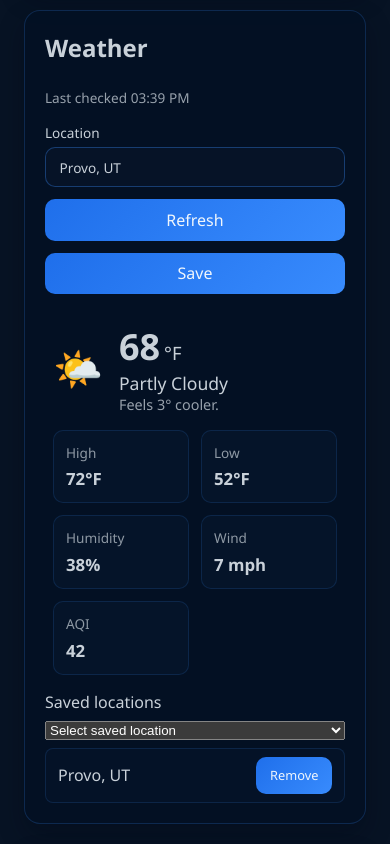
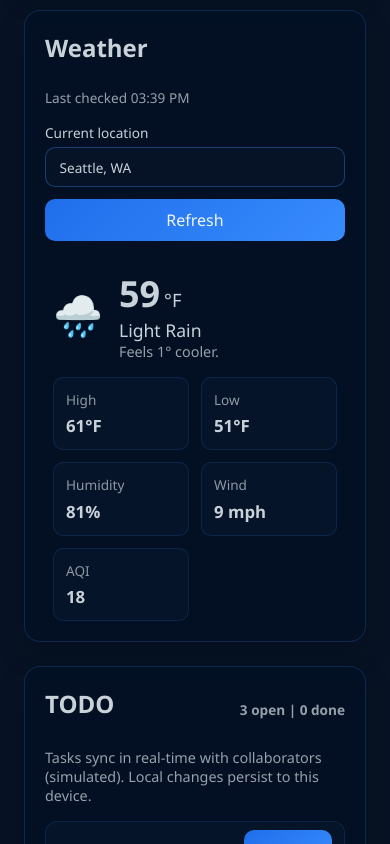
Before and after one commit to grsouth/startup, a React (Vite) app: page /dashboard in a window 390 px wide. Shown: the part 1860-2704 px from the top of the page. Built offline with nearby package versions, Linux system fonts and the light colour scheme.

Commit message:
changed weather app, scrapped manual location adding

```diff
--- a/src/dashboard/components/Weather.jsx
+++ b/src/dashboard/components/Weather.jsx
@@ -41,11 +41,27 @@ const MOCK_WEATHER = {
   }
 };
 
-const defaultLocation = 'Provo, UT';
+const DEFAULT_LOCATION = 'Provo, UT';
+const DEFAULT_COORDINATES = { lat: 40.2338, lon: -111.6585 };
+const MOCK_USER_COORDINATES = { lat: 47.6062, lon: -122.3321 };
+
+function getMockLocationFromCoords(coords) {
+  if (!coords) {
+    return DEFAULT_LOCATION;
+  }
+
+  const { lat, lon } = coords;
+  if (lat > 45) {
+    return 'Seattle, WA';
+  }
+  if (lat < 35 && lon < -100) {
+    return 'Phoenix, AZ';
+  }
+  return DEFAULT_LOCATION;
+}
 
 function getMockWeather(location) {
-  const trimmed = location.trim();
-  const key = trimmed ? trimmed.replace(/\s+/g, ' ') : defaultLocation;
+  const key = location || DEFAULT_LOCATION;
   const now = new Date();
   const base = MOCK_WEATHER[key] ?? {
     condition: 'Clear',
@@ -67,12 +83,11 @@ function getMockWeather(location) {
 }
 
 export function Weather() {
-  const [location, setLocation] = useState(defaultLocation);
-  const [forecast, setForecast] = useState(() => getMockWeather(defaultLocation));
-  const [savedLocations, setSavedLocations] = useState([defaultLocation]);
+  const [location, setLocation] = useState(DEFAULT_LOCATION);
+  const [forecast, setForecast] = useState(() => getMockWeather(DEFAULT_LOCATION));
   const [isLoading, setIsLoading] = useState(false);
   const [statusMessage, setStatusMessage] = useState('');
-  const [errorMessage, setErrorMessage] = useState('');
+  const [coordinates, setCoordinates] = useState(DEFAULT_COORDINATES);
   const requestRef = useRef(0);
   const statusTimerRef = useRef();
 
@@ -81,6 +96,16 @@ export function Weather() {
       if (statusTimerRef.current) {
         clearTimeout(statusTimerRef.current);
       }
+    };
+  }, []);
+
+  useEffect(() => {
+    const timer = setTimeout(() => {
+      setCoordinates(MOCK_USER_COORDINATES);
+    }, 300);
+
+    return () => {
+      clearTimeout(timer);
     };
   }, []);
 
@@ -94,14 +119,12 @@ export function Weather() {
         return;
       }
       const parsed = JSON.parse(stored);
-      if (parsed?.location) {
-        setLocation(parsed.location);
+      if (parsed?.forecast && parsed.forecast.location) {
+        setForecast(parsed.forecast);
+        setLocation(parsed.forecast.location);
       }
-      if (parsed?.forecast) {
-        setForecast(parsed.forecast);
-      }
-      if (Array.isArray(parsed?.savedLocations) && parsed.savedLocations.length > 0) {
-        setSavedLocations(parsed.savedLocations);
+      if (parsed?.coordinates) {
+        setCoordinates(parsed.coordinates);
       }
     } catch (error) {
       console.warn('Unable to load weather preferences', error);
@@ -115,14 +138,14 @@ export function Weather() {
     const payload = {
       location,
       forecast,
-      savedLocations
+      coordinates
     };
     try {
       window.localStorage.setItem(LOCAL_STORAGE_KEY, JSON.stringify(payload));
     } catch (error) {
       console.warn('Unable to save weather preferences', error);
     }
-  }, [forecast, location, savedLocations]);
+  }, [coordinates, forecast, location]);
 
   const feelsLikeText = useMemo(() => {
     if (!forecast) {
@@ -149,22 +172,16 @@ export function Weather() {
     }, 4000);
   };
 
-  const fetchForecast = async (requestedLocation) => {
-    const trimmed = requestedLocation.trim();
-    if (!trimmed) {
-      setErrorMessage('Enter a location to check the weather.');
-      return;
-    }
-
-    setErrorMessage('');
+  const fetchForecast = async (effectiveLocation) => {
     setIsLoading(true);
     const requestId = Date.now();
     requestRef.current = requestId;
 
     await new Promise((resolve) => setTimeout(resolve, 850));
-    const data = getMockWeather(trimmed);
+    const data = getMockWeather(effectiveLocation);
 
     if (requestRef.current !== requestId) {
+      setIsLoading(false);
       return;
     }
 
@@ -174,42 +191,26 @@ export function Weather() {
     updateStatus(`Updated at ${new Date(data.updatedAt).toLocaleTimeString([], { hour: '2-digit', minute: '2-digit' })}`);
   };
 
-  const handleSubmit = (event) => {
-    event.preventDefault();
-    fetchForecast(location);
-  };
+  useEffect(() => {
+    let canceled = false;
+    setIsLoading(true);
+    const timer = setTimeout(() => {
+      if (canceled) {
+        return;
+      }
+      const coords = coordinates ?? DEFAULT_COORDINATES;
+      const derivedLocation = getMockLocationFromCoords(coords);
+      setLocation(derivedLocation);
+      setForecast(getMockWeather(derivedLocation));
+      setIsLoading(false);
+      updateStatus('Detected location automatically.');
+    }, 650);
 
-  const handleLocationChange = (event) => {
-    setLocation(event.target.value);
-  };
-
-  const handleSelectSaved = (event) => {
-    const value = event.target.value;
-    if (!value) {
-      return;
-    }
-    setLocation(value);
-    fetchForecast(value);
-  };
-
-  const handleSaveLocation = () => {
-    const trimmed = location.trim();
-    if (!trimmed) {
-      setErrorMessage('Enter a location before saving.');
-      return;
-    }
-    if (savedLocations.includes(trimmed)) {
-      updateStatus('Location already saved.');
-      return;
-    }
-    setSavedLocations((previous) => [...previous, trimmed]);
-    updateStatus('Saved location.');
-  };
-
-  const handleRemoveLocation = (target) => {
-    setSavedLocations((previous) => previous.filter((loc) => loc !== target));
-    updateStatus('Removed saved location.');
-  };
+    return () => {
+      canceled = true;
+      clearTimeout(timer);
+    };
+  }, [coordinates]);
 
   return (
     <section className="dashboard-card weather-card">
@@ -227,27 +228,15 @@ export function Weather() {
         </div>
       </header>
 
-      <form className="weather-search" onSubmit={handleSubmit}>
+      <div className="weather-search">
         <label>
-          <span>Location</span>
-          <input
-            type="text"
-            value={location}
-            onChange={handleLocationChange}
-            placeholder="City, State"
-            aria-label="Location"
-            disabled={isLoading}
-          />
+          <span>Current location</span>
+          <input type="text" value={location} readOnly aria-label="Current location" />
         </label>
-        <button type="submit" disabled={isLoading}>
+        <button type="button" onClick={() => fetchForecast(location)} disabled={isLoading}>
           {isLoading ? 'Fetching...' : 'Refresh'}
         </button>
-        <button type="button" onClick={handleSaveLocation} disabled={!location.trim()}>
-          Save
-        </button>
-      </form>
-
-      {errorMessage ? <p className="weather-error">{errorMessage}</p> : null}
+      </div>
 
       {forecast ? (
         <div className="weather-content">
@@ -290,30 +279,6 @@ export function Weather() {
       ) : (
         <p className="weather-empty">No weather data yet. Refresh to load conditions.</p>
       )}
-
-      {savedLocations.length > 0 ? (
-        <aside className="weather-saved">
-          <label htmlFor="savedLocations">Saved locations</label>
-          <select id="savedLocations" onChange={handleSelectSaved} value="">
-            <option value="">Select saved location</option>
-            {savedLocations.map((saved) => (
-              <option key={saved} value={saved}>
-                {saved}
-              </option>
-            ))}
-          </select>
-          <ul>
-            {savedLocations.map((saved) => (
-              <li key={saved}>
-                <span>{saved}</span>
-                <button type="button" onClick={() => handleRemoveLocation(saved)}>
-                  Remove
-                </button>
-              </li>
-            ))}
-          </ul>
-        </aside>
-      ) : null}
     </section>
   );
 }
--- a/src/dashboard/dashboard.css
+++ b/src/dashboard/dashboard.css
@@ -119,7 +119,7 @@ body.dashboard-page {
 
 .weather-search {
   display: grid;
-  grid-template-columns: minmax(0, 1fr) auto auto;
+  grid-template-columns: minmax(0, 1fr) auto;
   gap: 0.75rem;
   align-items: end;
 }
@@ -219,41 +219,6 @@ body.dashboard-page {
   border: 1px dashed rgba(201, 209, 217, 0.35);
   text-align: center;
   font-size: 0.9rem;
-}
-
-.weather-saved {
-  display: flex;
-  flex-direction: column;
-  gap: 0.5rem;
-}
-
-.weather-saved select {
-  max-width: 100%;
-}
-
-.weather-saved ul {
-  list-style: none;
-  margin: 0;
-  padding: 0;
-  display: flex;
-  flex-direction: column;
-  gap: 0.5rem;
-}
-
-.weather-saved li {
-  display: flex;
-  justify-content: space-between;
-  align-items: center;
-  gap: 0.75rem;
-  padding: 0.5rem 0.75rem;
-  border-radius: 8px;
-  border: 1px solid rgba(56, 139, 253, 0.15);
-  background: rgba(8, 24, 46, 0.45);
-}
-
-.weather-saved button {
-  flex: 0 0 auto;
-  font-size: 0.8rem;
 }
 
 .todo-card {
@@ -621,15 +586,6 @@ body.dashboard-page {
     width: 100%;
   }
 
-  .weather-saved ul {
-    flex-direction: row;
-    flex-wrap: wrap;
-  }
-
-  .weather-saved li {
-    flex: 1 1 200px;
-  }
-
 }
 
 @media (max-width: 640px) {
@@ -661,11 +617,4 @@ body.dashboard-page {
     flex: 1 1 100%;
   }
 
-  .weather-saved ul {
-    flex-direction: column;
-  }
-
-  .weather-saved li {
-    flex: 1 1 auto;
-  }
 }
```
Also changed, not shown: 5 other files (tests, documents, lock files or other folders).
